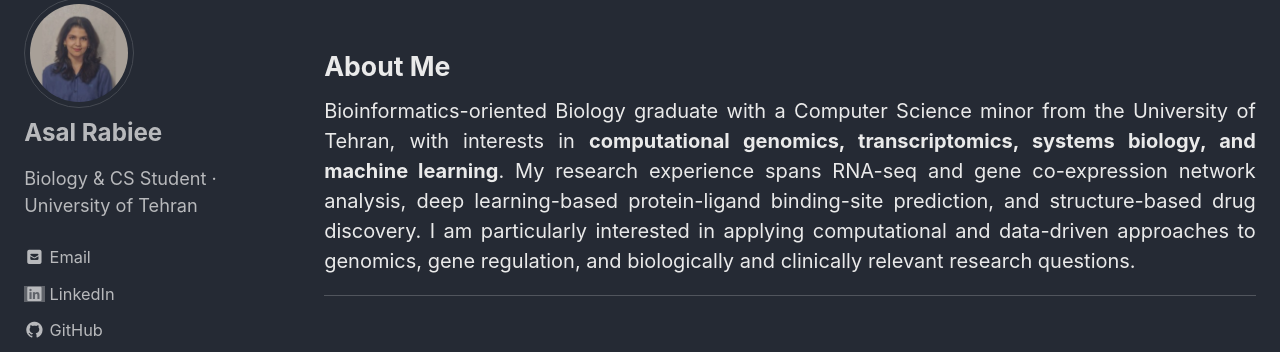
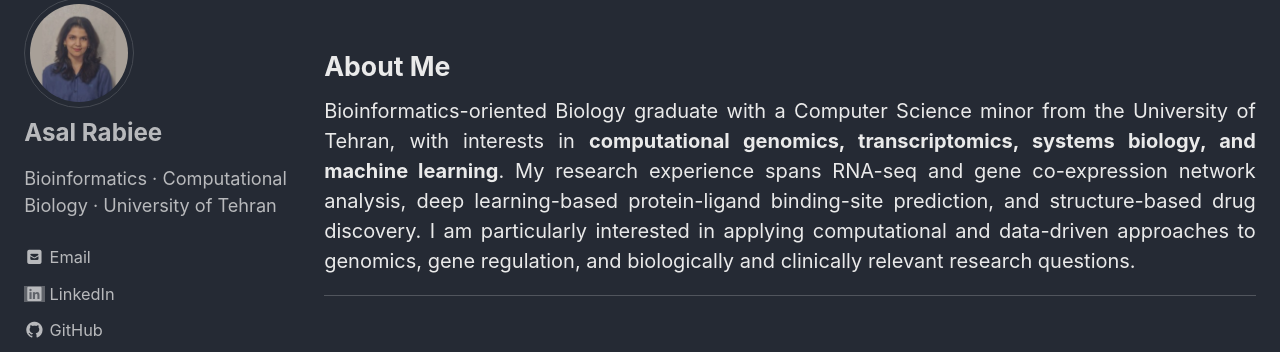
Before and after one commit to AsalRb/asalrb.github.io, a Jekyll site: the page built from index.md, in a window 1280 px wide. Shown: the part 124-476 px from the top of the page. Built offline with Jekyll 4.4.1, drawn with Linux system fonts in a browser that asks for light colours; cached includes are drawn as plain includes; the list of posts is cut into pages by our own code.

Commit message:
Update _config.yml

```diff
--- a/_config.yml
+++ b/_config.yml
@@ -21,7 +21,7 @@ title                    : "Asal Rabiee"
 title_separator          : "-"
 subtitle                 : "" # site tagline that appears below site title in masthead
 name                     : "Asal Rabiee"
-description              : "Biology & CS Student · University of Tehran"
+description              : "Bioinformatics · Computational Biology · University of Tehran"
 url                      : "https://asalrb.github.io" # the base hostname & protocol for your site e.g. "https://mmistakes.github.io"
 baseurl                  : "" # the subpath of your site, e.g. "/blog"
 repository               : "AsalRb/AsalRb.github.io" # GitHub username/repo-name e.g. "mmistakes/minimal-mistakes"
@@ -115,7 +115,7 @@ analytics:
 author:
   name: "Asal Rabiee"
   avatar: "/assets/images/my-photo.jpg"
-  bio: "Biology & CS Student · University of Tehran"
+  bio: "Bioinformatics · Computational Biology · University of Tehran"
 #  location: "United States"
   links:
     - label: "Email"
```
